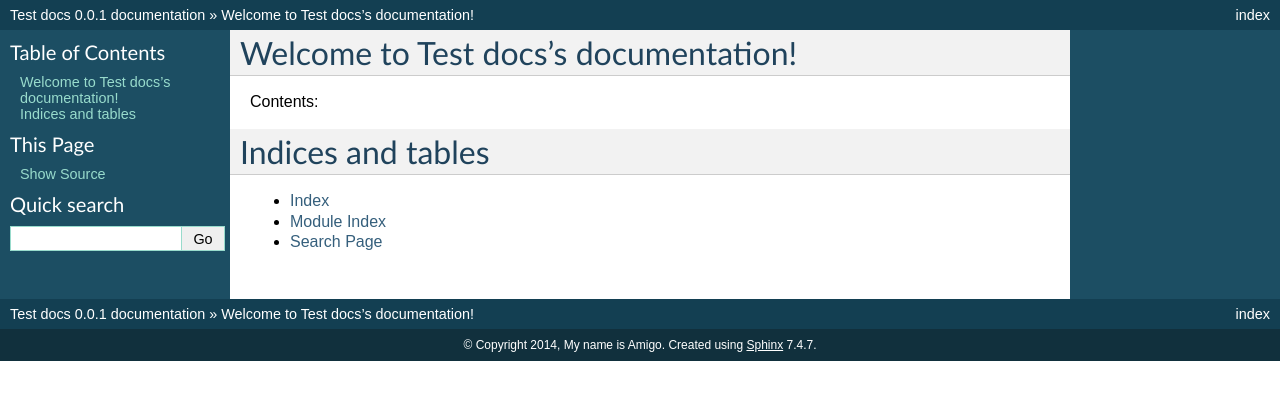
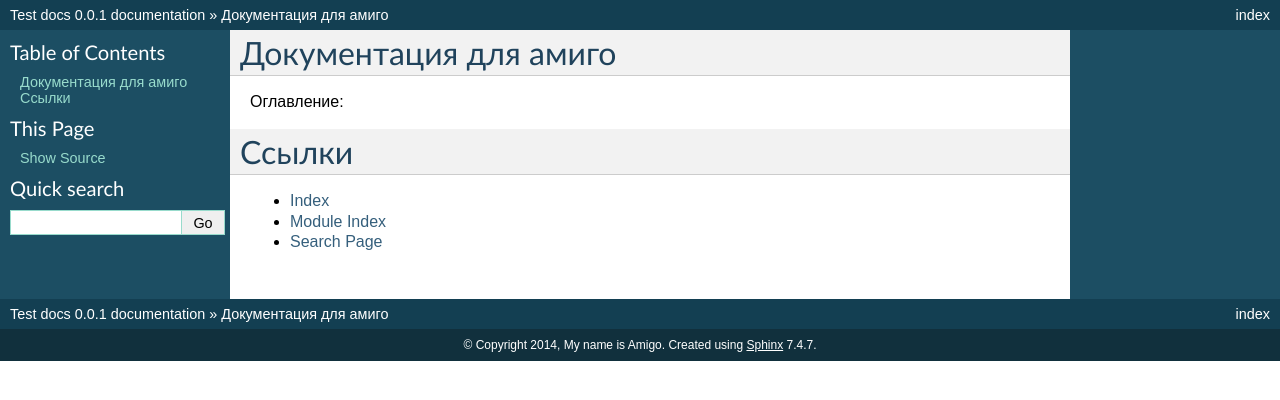
Before and after one commit to zoer/test-docs, a Sphinx documentation site: the page built from docs/source/index.rst, in a window 1280 px wide. Shown: the top 400 px of the page. Built offline with Sphinx 7.4.7, drawn with Linux system fonts in a browser that asks for light colours.

Commit message:
Test translations

```diff
--- a/docs/source/index.rst
+++ b/docs/source/index.rst
@@ -1,19 +1,14 @@
-.. Test docs documentation master file, created by
-   sphinx-quickstart on Sun May 04 01:52:10 2014.
-   You can adapt this file completely to your liking, but it should at least
-   contain the root `toctree` directive.
-
-Welcome to Test docs's documentation!
+Документация для амиго
 =====================================
 
-Contents:
+Оглавление:
 
 .. toctree::
    :maxdepth: 2
 
 
 
-Indices and tables
+Ссылки
 ==================
 
 * :ref:`genindex`
```
